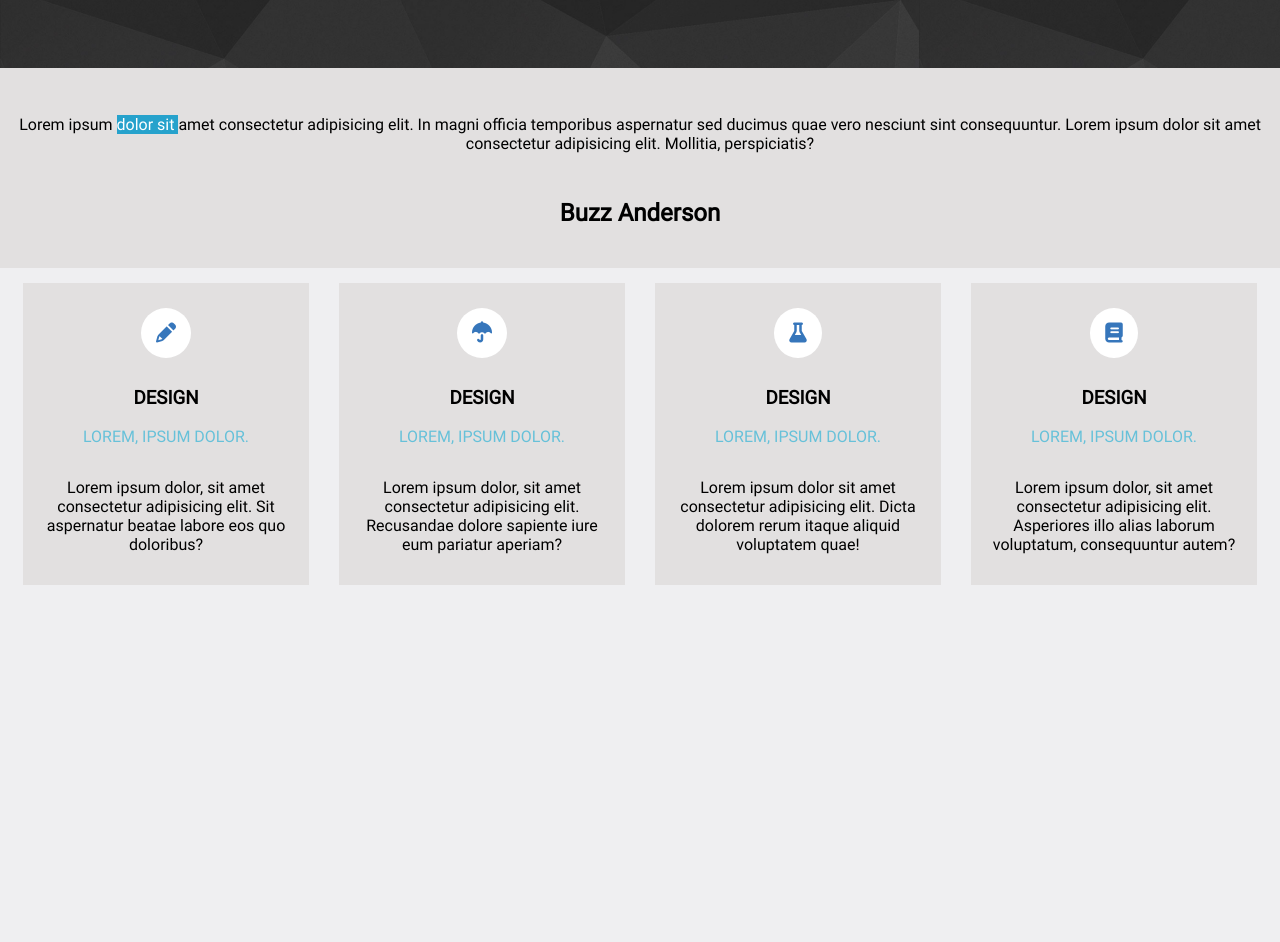
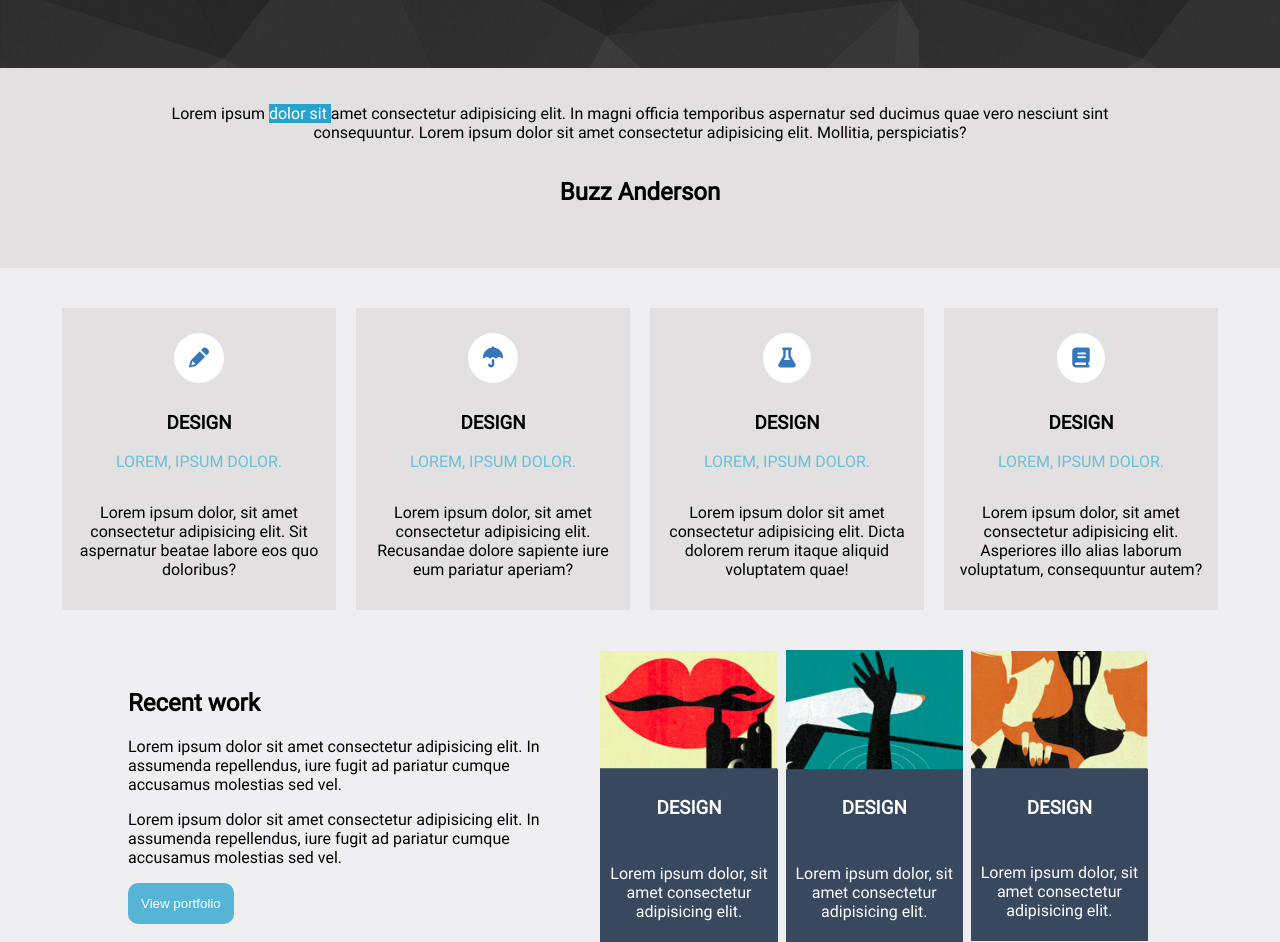
Before and after one commit to JamilaaH/html-sass-flati-siteweb, a website: page index.html in a window 1280 px wide. Shown: the part 300-1242 px from the top of the page. Before the commit the page ends 900 px from the top, so only its background shows below. Drawn offline with Linux system fonts and the light colour scheme.

Commit message:
projet iniialisé

```diff
--- a/index.html
+++ b/index.html
@@ -34,11 +34,15 @@
     <!-- section 1 -->
 
     <section class="section1">
-        <p>Lorem ipsum <span class="surligne">dolor sit </span>amet consectetur adipisicing elit. In magni officia
-            temporibus aspernatur sed <span class="gras-bleu">ducimus</span> quae vero nesciunt sint consequuntur. Lorem
-            ipsum dolor sit amet consectetur <span class="gras-grey"> adipisicing elit. </span> Mollitia, perspiciatis?
-        </p>
-        <h2>Buzz Anderson</h2>
+        <div>
+            <p>Lorem ipsum <span class="surligne">dolor sit </span>amet consectetur adipisicing elit. In magni officia
+                temporibus aspernatur sed <span class="gras-bleu">ducimus</span> quae vero nesciunt sint consequuntur.
+                Lorem
+                ipsum dolor sit amet consectetur <span class="gras-grey"> adipisicing elit. </span> Mollitia,
+                perspiciatis?
+            </p>
+            <h2>Buzz Anderson</h2>
+        </div>
     </section>
 
 
@@ -53,7 +57,8 @@
                 <p>Lorem, ipsum dolor.</p>
             </div>
             <div class="text">
-                <p>Lorem ipsum dolor, sit amet consectetur adipisicing elit. Sit aspernatur beatae labore eos quo doloribus?</p>
+                <p>Lorem ipsum dolor, sit amet consectetur adipisicing elit. Sit aspernatur beatae labore eos quo
+                    doloribus?</p>
             </div>
         </div>
         <div class="card">
@@ -78,7 +83,8 @@
                 <p>Lorem, ipsum dolor.</p>
             </div>
             <div class="text">
-                <p>Lorem ipsum dolor sit amet consectetur adipisicing elit. Dicta dolorem rerum itaque aliquid voluptatem quae!</p>
+                <p>Lorem ipsum dolor sit amet consectetur adipisicing elit. Dicta dolorem rerum itaque aliquid
+                    voluptatem quae!</p>
             </div>
         </div>
         <div class="card">
@@ -90,11 +96,63 @@
                 <p>Lorem, ipsum dolor.</p>
             </div>
             <div class="text">
-                <p>Lorem ipsum dolor, sit amet consectetur adipisicing elit. Asperiores illo alias laborum voluptatum, consequuntur autem?</p>
+                <p>Lorem ipsum dolor, sit amet consectetur adipisicing elit. Asperiores illo alias laborum voluptatum,
+                    consequuntur autem?</p>
             </div>
         </div>
     </section>
 
+    <!-- section 3 -->
+
+    <section class="section3">
+        <div class="contenu">
+            <h1>Recent work</h1>
+            <p>Lorem ipsum dolor sit amet consectetur adipisicing elit. In assumenda repellendus, iure fugit ad pariatur
+                cumque accusamus molestias sed vel.</p>
+            <p>Lorem ipsum dolor sit amet consectetur adipisicing elit. In assumenda repellendus, iure fugit ad pariatur
+                cumque accusamus molestias sed vel.</p>
+            <button>View portfolio</button>
+        </div>
+        <div class="portfolio">
+            <div class="card">
+                <div class="entete">
+                    <img src="./public/img/flati-design-screenshot1.png" alt="pic1">
+                </div>
+                <div class="titre">
+                    <h3>design</h3>
+                </div>
+                <div class="text">
+                    <p>Lorem ipsum dolor, sit amet consectetur adipisicing elit. </p>
+                </div>
+            </div>
+            <div class="card">
+                <div class="entete">
+                    <img src="./public/img/flati-design-screenshot2.png" alt="pic1">
+                </div>
+                <div class="titre">
+                    <h3>design</h3>
+                </div>
+                <div class="text">
+                    <p>Lorem ipsum dolor, sit amet consectetur adipisicing elit. </p>
+                </div>
+            </div>
+            <div class="card">
+                <div class="entete">
+                    <img src="./public/img/flati-design-screenshot3.png" alt="pic1">
+                </div>
+                <div class="titre">
+                    <h3>design</h3>
+                </div>
+                <div class="text">
+                    <p>Lorem ipsum dolor, sit amet consectetur adipisicing elit. </p>
+                </div>
+            </div>
+
+        </div>
+    </section>
+
+
+
 </body>
 
 </html>
--- a/src/sass/_variables.sass
+++ b/src/sass/_variables.sass
@@ -3,3 +3,5 @@ $colorBeige : #E2E0E0
 $colorIcon : #3676BB
 $colorTitre : #67C1D9
 $colorCard : #E2E0E0
+$colorWork : #38485F
+$colorButton: #56B4D4
--- a/src/sass/modules/_header.sass
+++ b/src/sass/modules/_header.sass
@@ -15,7 +15,7 @@ header
 
         .logo
             flex: 2
-            margin: 0 25px
+            margin-left: 15%
             text-transform: uppercase
             color: white
 
--- a/src/sass/modules/_section1.sass
+++ b/src/sass/modules/_section1.sass
@@ -1,15 +1,18 @@
 .section1
     background-color: $colorBeige
     height: 200px
-    display: flex
-    flex-direction: column
-    align-items: center
-    justify-content: center
-    p
-        padding: 10px
-        font-family: "roboto-regular"
-        text-align: center
+    div
+        display: flex
+        flex-direction: column
+        align-items: center
+        justify-content: center
+        padding: 20px
+        margin-left: 10%
+        margin-right: 10%
+        p
+            font-family: "roboto-regular"
+            text-align: center
 
-        .surligne
-            background-color:#26A2CC
-            color: white
+            .surligne
+                background-color:#26A2CC
+                color: white
--- a/src/sass/modules/_section2.sass
+++ b/src/sass/modules/_section2.sass
@@ -3,6 +3,7 @@
     flex-wrap: wrap
     align-items: center
     justify-content: center
+    margin: 30px
 
     .card
         text-align: center
@@ -13,7 +14,7 @@
         justify-content: center
         align-items: center
         width: 20%
-        margin: 15px
+        margin: 10px
         background-color: $colorCard
 
         .entete
--- a/src/sass/modules/_section3.sass
+++ b/src/sass/modules/_section3.sass
@@ -0,0 +1,35 @@
+.section3
+    display: flex
+    justify-content: space-around
+    align-items: center
+    margin: 0 10%
+
+    .contenu
+        button
+            background-color: $colorButton
+            padding: 13px
+            border: 0
+            color: white
+            border-radius: 10px
+
+    .portfolio
+        margin-left: 15px
+        display: flex
+        flex-direction: row
+        justify-content: center
+        align-items: center
+
+        .card
+            width: 50%
+            margin: 0 4px
+            background-color: $colorWork
+            text-align: center
+            color: white
+            .entete
+                img
+                    width: 100%
+            .titre
+                text-transform: uppercase
+                padding: 5px
+            .text
+                padding: 5px
```
Also changed, not shown: public/css/app.css.
